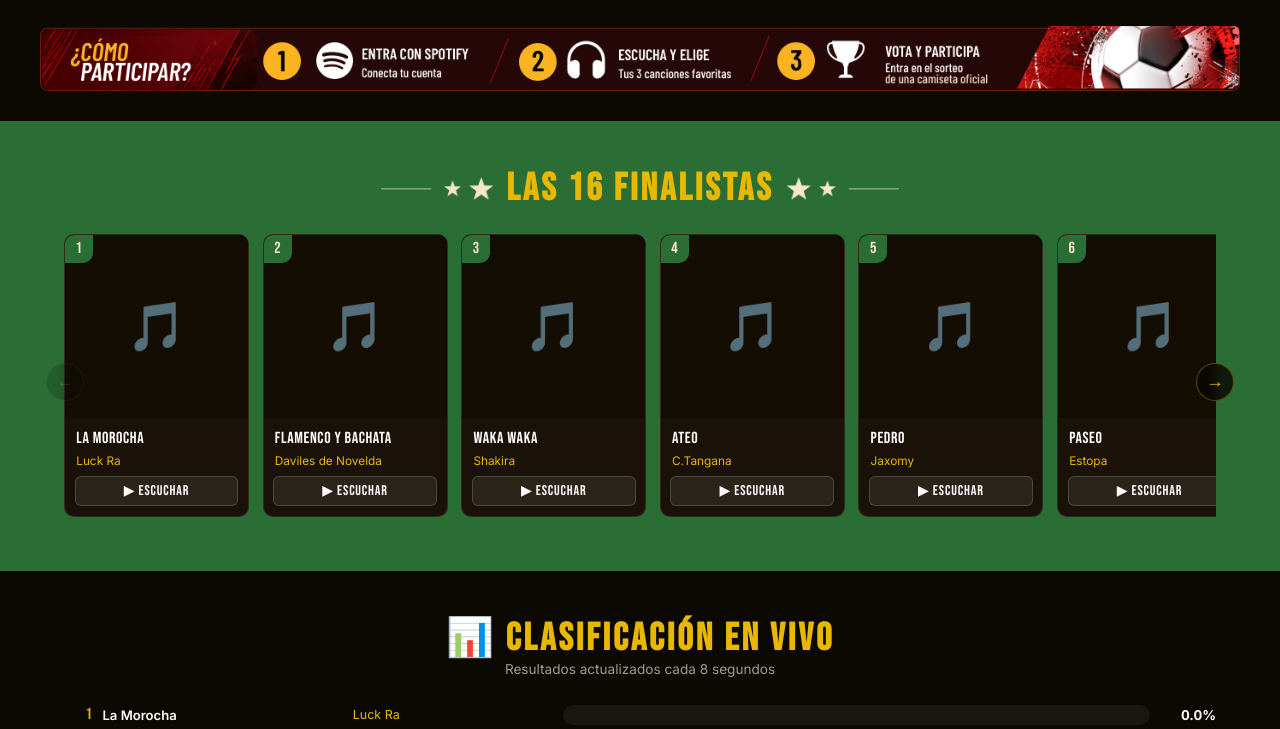
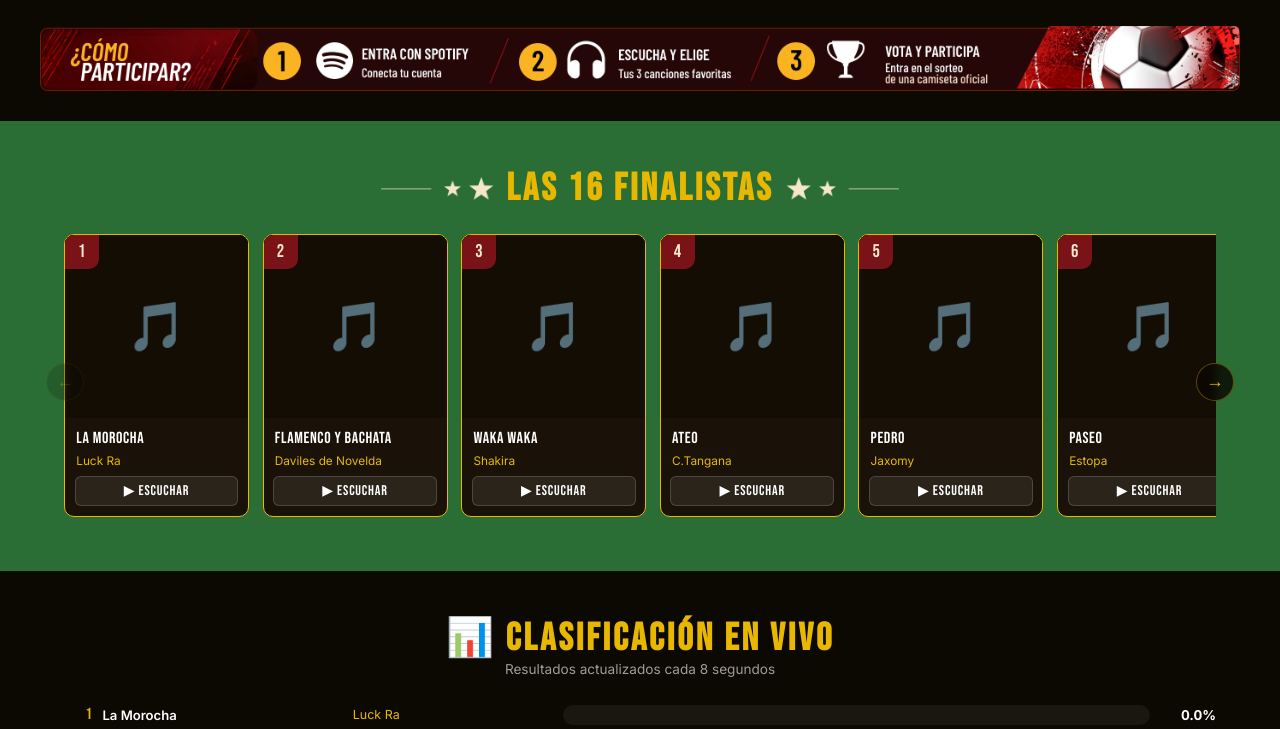
Before and after one commit to luis6674/mundial-canciones, a PHP site: page / in a window 1280 px wide. Shown: the part 831-1560 px from the top of the page. Run offline with PHP 8.4, Linux system fonts and the light colour scheme; data comes from the database, SQL or seed files in the repository; data that the repository does not hold is empty.

Commit message:
Fix background color on covers numbers

```diff
--- a/css/style.css
+++ b/css/style.css
@@ -343,7 +343,7 @@ h1, h2, h3 { font-family: 'Bebas Neue', 'Impact', sans-serif; line-height: 1.05;
 
 /* ---------- Song Cards (shared base) ---------- */
 .song-card {
-  background: var(--bg3); border: 1px solid rgba(255,255,255,0.10);
+  background: var(--bg3); border: 1px solid var(--gold);
   border-radius: var(--radius); overflow: hidden; position: relative;
   transition: transform var(--transition), border-color var(--transition), box-shadow var(--transition);
 }
@@ -365,8 +365,8 @@ h1, h2, h3 { font-family: 'Bebas Neue', 'Impact', sans-serif; line-height: 1.05;
 .song-number-badge {
   position: absolute; top: 0; left: 0;
   font-family: 'Bebas Neue', sans-serif; letter-spacing: 0.03em;
-  background: var(--green); color: #fbe7cb;
-  font-size: 1rem; min-width: 28px; height: 28px;
+  background: #791318; color: #fbe7cb;
+  font-size: 1.15rem; min-width: 34px; height: 34px;
   padding: 0 0.35rem;
   border-radius: 0 0 10px 0;
   display: flex; align-items: center; justify-content: center;
```
